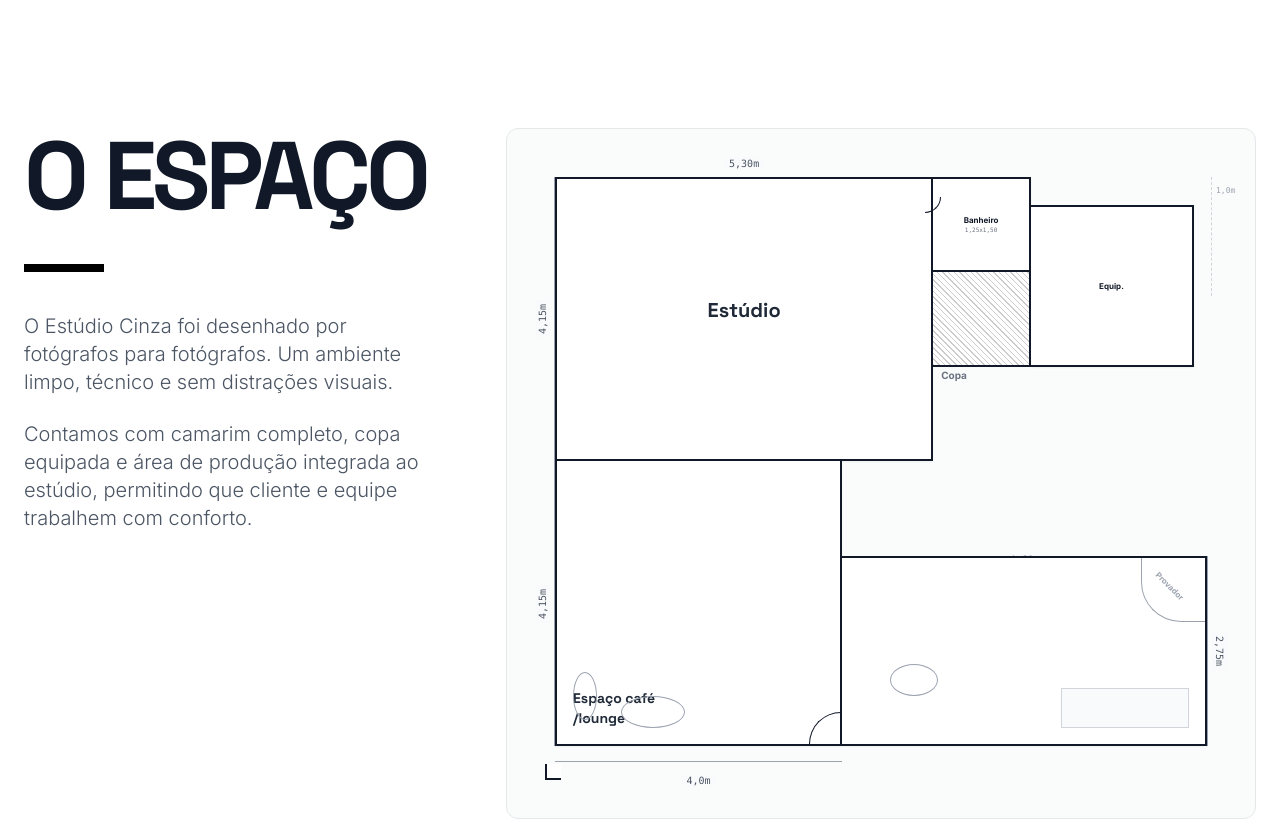
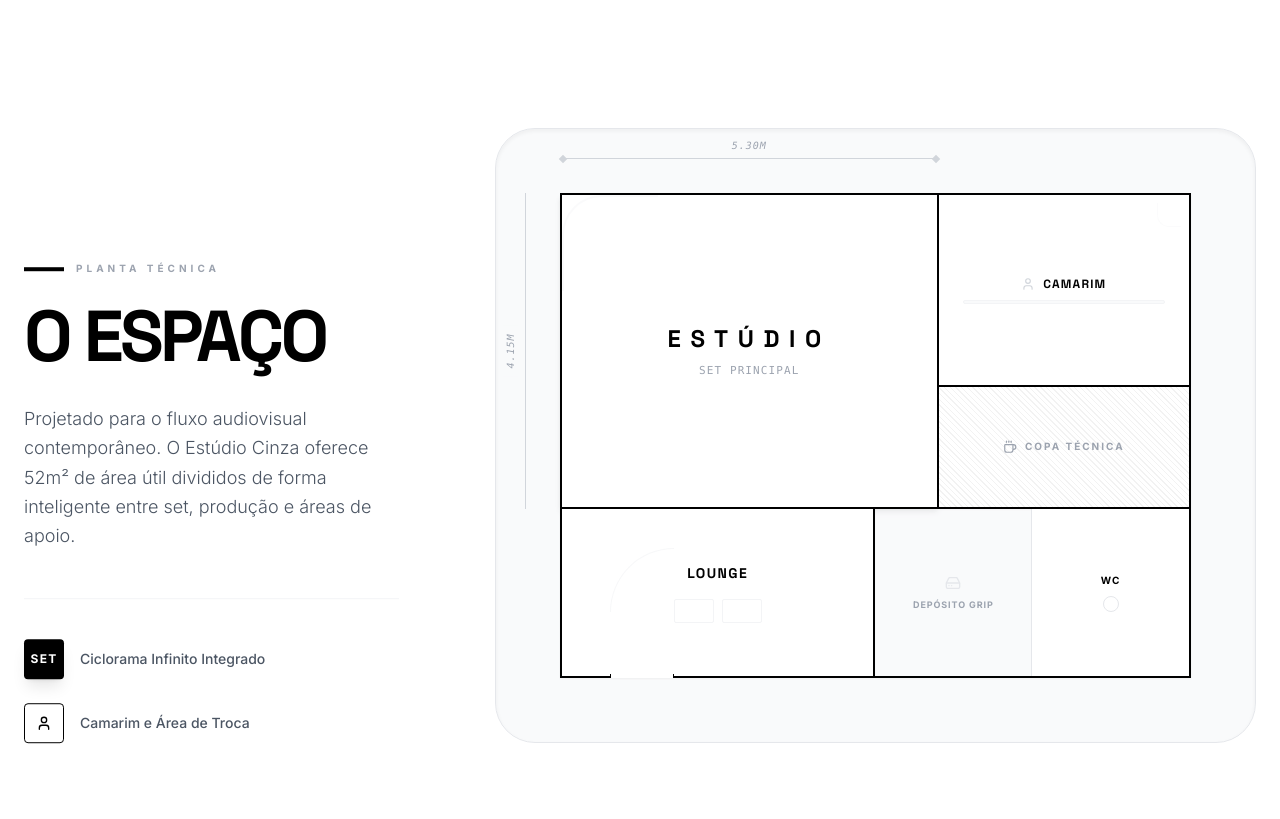
Before and after one commit to Gpanazio/estudiocinza, a React (Vite) app: page / in a window 1280 px wide. Shown: the part 800-1619 px from the top of the page. Built offline with nearby package versions, Linux system fonts and the light colour scheme.

Commit message:
Update Services.tsx

```diff
--- a/components/Services.tsx
+++ b/components/Services.tsx
@@ -1,130 +1,109 @@
 import React from 'react';
+import { Coffee, User, HardDrive } from 'lucide-react';
 
 const Services: React.FC = () => {
   return (
-    <section id="space" className="py-32 bg-transparent px-6 border-b border-cinza-100/50">
-      <div className="max-w-7xl mx-auto">
-        <div className="flex flex-col lg:flex-row gap-20 items-center lg:items-start">
+    <section id="space" className="py-24 md:py-32 bg-transparent px-6 border-b border-gray-100 relative overflow-hidden">
+      <div className="max-w-7xl mx-auto flex flex-col lg:flex-row gap-16 lg:gap-24 items-center lg:items-start">
 
-            {/* LEFT: Description */}
-            <div className="lg:w-1/3 sticky top-32">
-                <h2 className="text-6xl md:text-8xl font-display font-bold text-cinza-900 mb-10 tracking-tighter leading-none whitespace-nowrap">
+          {/* Lado Esquerdo: Descrição */}
+          <div className="lg:w-1/3 sticky top-40 z-20">
+              <div className="flex items-center gap-3 mb-6">
+                  <div className="w-10 h-1 bg-black"></div>
+                  <span className="text-[10px] font-bold uppercase tracking-[0.4em] text-gray-400">Planta Técnica</span>
+              </div>
+              <h2 className="text-5xl md:text-7xl font-display font-bold text-black mb-8 tracking-tighter leading-none">
                   O ESPAÇO
               </h2>
-                <div className="w-20 h-2 bg-black mb-10"></div>
-
-                <p className="text-cinza-600 leading-relaxed mb-6 text-lg md:text-xl font-light">
-                    O Estúdio Cinza foi desenhado por fotógrafos para fotógrafos. Um ambiente limpo, técnico e sem distrações visuais.
+              <p className="text-gray-600 leading-relaxed mb-6 text-lg font-light">
+                  Projetado para o fluxo audiovisual contemporâneo. O Estúdio Cinza oferece 52m² de área útil divididos de forma inteligente entre set, produção e áreas de apoio.
               </p>
-                <p className="text-cinza-600 leading-relaxed text-lg md:text-xl font-light">
-                    Contamos com camarim completo, copa equipada e área de produção integrada ao estúdio, permitindo que cliente e equipe trabalhem com conforto.
-                </p>
+              <div className="flex flex-col gap-6 mt-12 border-t border-gray-100 pt-10">
+                  <div className="flex items-center gap-4">
+                      <div className="w-10 h-10 bg-black text-white rounded flex items-center justify-center font-bold text-xs uppercase tracking-widest shadow-lg">Set</div>
+                      <span className="text-sm text-gray-600 font-medium">Ciclorama Infinito Integrado</span>
+                  </div>
+                  <div className="flex items-center gap-4">
+                      <div className="w-10 h-10 border border-black rounded flex items-center justify-center">
+                          <User size={16} />
+                      </div>
+                      <span className="text-sm text-gray-600 font-medium">Camarim e Área de Troca</span>
+                  </div>
+              </div>
           </div>
 
-            {/* RIGHT: The Blueprint */}
-            <div className="lg:w-2/3 w-full bg-cinza-50/80 backdrop-blur-sm p-6 md:p-12 rounded-xl border border-cinza-200 flex items-center justify-center">
+          {/* Lado Direito: Planta Baixa (Fiel ao mapaestudio.png) */}
+          <div className="lg:w-2/3 w-full bg-gray-50/90 backdrop-blur-md p-6 md:p-16 rounded-[40px] border border-gray-200 flex items-center justify-center shadow-inner relative">
+              <div className="relative w-full aspect-square md:aspect-[1.3/1] select-none text-black">
 
-                 {/* Blueprint Container - Responsive Aspect Ratio */}
-                <div className="relative w-full aspect-square md:aspect-[1.1/1] select-none text-cinza-900">
+                  {/* --- BLOCO SUPERIOR --- */}
 
-                {/* --- MAIN STRUCTURE (Absolute Positioning %) --- */}
-
-                {/* 1. ESTÚDIO (Top Left) */}
-                <div className="absolute top-0 left-0 w-[58%] h-[48%] border-2 border-cinza-900 bg-white hover:bg-cinza-50 transition-colors z-10 flex flex-col justify-center items-center group shadow-sm">
-                    <span className="font-display font-bold text-sm md:text-xl text-cinza-800">Estúdio</span>
-                    <div className="text-[8px] md:text-[10px] text-cinza-500 font-mono mt-1 opacity-0 group-hover:opacity-100 transition-opacity">Ciclorama Infinito</div>
+                  {/* Estúdio / Set (Superior Esquerda) */}
+                  <div className="absolute top-0 left-0 w-[60%] h-[65%] border-2 border-black bg-white hover:bg-gray-50 transition-all duration-500 z-10 flex flex-col justify-center items-center shadow-md overflow-hidden">
+                      <div className="absolute top-0 left-0 w-24 h-24 border-t-2 border-l-2 border-gray-100 rounded-tl-[40px] opacity-40"></div>
+                      <span className="font-display font-bold text-sm md:text-2xl text-black uppercase tracking-[0.4em]">Estúdio</span>
+                      <div className="text-[9px] md:text-[11px] text-gray-400 font-mono mt-2 uppercase tracking-widest">Set Principal</div>
                   </div>
 
-                {/* Dimensions for Studio */}
-                <div className="absolute top-[-20px] left-0 w-[58%] text-center border-b border-cinza-400">
-                    <span className="relative -top-2 bg-cinza-50 px-1 text-[8px] md:text-[10px] font-mono text-cinza-600">5,30m</span>
+                  {/* Camarim (Superior Direita) */}
+                  <div className="absolute top-0 right-0 w-[40%] h-[40%] border-t-2 border-r-2 border-b-2 border-black bg-white z-10 p-6 flex flex-col items-center justify-center shadow-sm">
+                      <div className="flex items-center gap-2 mb-2">
+                          <User size={14} className="text-gray-300" />
+                          <span className="font-display font-bold text-[10px] md:text-xs uppercase tracking-widest">Camarim</span>
                       </div>
-                <div className="absolute top-0 left-[-20px] h-[48%] flex flex-col justify-center items-end border-r border-cinza-400 pr-1">
-                    <span className="bg-cinza-50 py-1 text-[8px] md:text-[10px] font-mono text-cinza-600 [writing-mode:vertical-lr] rotate-180">4,15m</span>
+                      <div className="w-full h-1 bg-gray-50 rounded-full border border-gray-100"></div>
+                      <div className="absolute top-2 right-2 w-6 h-6 border-l border-b border-gray-100 opacity-30 rounded-bl-xl"></div>
                   </div>
 
-
-                {/* 2. LOUNGE (Bottom Left) */}
-                <div className="absolute top-[48%] left-0 w-[44%] h-[48%] border-l-2 border-b-2 border-r-2 border-cinza-900 bg-white hover:bg-cinza-50 transition-colors z-10 p-2 md:p-4 shadow-sm">
-                    <div className="absolute bottom-2 md:bottom-4 left-2 md:left-4 leading-none">
-                        <span className="font-display font-bold text-xs md:text-sm text-cinza-800 block">Espaço café</span>
-                        <span className="font-display font-bold text-xs md:text-sm text-cinza-800 block">/lounge</span>
+                  {/* Copa (Abaixo do Camarim) */}
+                  <div className="absolute top-[40%] right-0 w-[40%] h-[25%] border-r-2 border-b-2 border-black bg-white flex flex-col items-center justify-center z-10 shadow-sm overflow-hidden">
+                      <div className="absolute inset-0 opacity-[0.05]" style={{backgroundImage: 'repeating-linear-gradient(45deg, #000 0, #000 1px, transparent 0, transparent 4px)'}}></div>
+                      <div className="flex items-center gap-2 z-20">
+                          <Coffee size={14} className="text-gray-400" />
+                          <span className="text-[8px] md:text-[10px] font-bold uppercase tracking-[0.2em] text-gray-400">Copa Técnica</span>
                       </div>
-                    {/* Props: Oval Table */}
-                    <div className="absolute bottom-4 left-10 md:left-16 w-10 md:w-16 h-5 md:h-8 border border-cinza-400 rounded-[50%] rotate-0"></div>
-                    <div className="absolute bottom-6 left-2 md:left-4 w-4 md:w-6 h-8 md:h-12 border border-cinza-400 rounded-[50%] rotate-0"></div>
-
-                    {/* Door Arc */}
-                    <div className="absolute bottom-0 right-[-1px] w-6 md:w-8 h-6 md:h-8 border-t border-l border-cinza-900 rounded-tl-full pointer-events-none origin-bottom-right"></div>
                   </div>
 
-                {/* Dimensions for Lounge */}
-                <div className="absolute top-[48%] left-[-20px] h-[48%] flex flex-col justify-center items-end border-r border-cinza-400 pr-1">
-                    <span className="bg-cinza-50 py-1 text-[8px] md:text-[10px] font-mono text-cinza-600 [writing-mode:vertical-lr] rotate-180">4,15m</span>
+                  {/* --- BLOCO INFERIOR --- */}
+
+                  {/* Lounge (Inferior Esquerda) */}
+                  <div className="absolute top-[65%] left-0 w-[50%] h-[35%] border-l-2 border-b-2 border-r-2 border-black bg-white z-10 p-8 shadow-sm flex flex-col justify-center items-center">
+                      <span className="font-display font-bold text-xs md:text-sm uppercase tracking-widest block">Lounge</span>
+                      <div className="mt-4 flex gap-2">
+                          <div className="w-10 h-6 border border-gray-100 rounded-sm"></div>
+                          <div className="w-10 h-6 border border-gray-100 rounded-sm"></div>
                       </div>
-                <div className="absolute bottom-[-20px] left-0 w-[44%] text-center border-t border-cinza-400 pt-1">
-                    <span className="bg-cinza-50 px-1 text-[8px] md:text-[10px] font-mono text-cinza-600">4,0m</span>
-                </div>
-                {/* The little notch on the bottom left corner */}
-                <div className="absolute bottom-[-2px] left-[-2px] w-4 h-4 bg-white border-l-2 border-b-2 border-cinza-900 z-20 translate-y-2 -translate-x-2"></div>
-
-
-                {/* 3. SERVICE BLOCK (Right of Studio) */}
-                <div className="absolute top-0 left-[58%] w-[25%] h-[32%] z-10">
-
-                    {/* Bathroom (Top) */}
-                    <div className="absolute top-0 left-0 w-[60%] h-[50%] border-t-2 border-r-2 border-b-2 border-cinza-900 bg-white flex flex-col items-center justify-center p-1 text-center shadow-sm">
-                        <span className="text-[6px] md:text-[8px] font-bold leading-tight block">Banheiro</span>
-                        <span className="hidden md:block text-[6px] font-mono text-cinza-500">1,25x1,50</span>
-                        {/* Door Arc */}
-                        <div className="absolute top-[20%] left-[-8px] w-3 md:w-4 h-3 md:h-4 border-b border-r border-cinza-900 rounded-br-full"></div>
+                      {/* Porta de Entrada */}
+                      <div className="absolute bottom-[-2px] left-12 w-16 h-1 bg-white border-x border-black z-30"></div>
+                      <div className="absolute bottom-0 left-12 w-16 h-16 border-l border-t border-gray-200 rounded-tl-full -translate-y-full opacity-30 pointer-events-none"></div>
                   </div>
 
-                    {/* Equipamentos (Right of Bathroom) */}
-                    <div className="absolute top-[15%] left-[60%] w-[100%] h-[85%] border-t-2 border-r-2 border-b-2 border-cinza-900 bg-white flex items-center justify-center p-1 text-center shadow-sm z-20 hover:bg-cinza-50 transition-colors">
-                        <span className="text-[6px] md:text-[8px] font-bold [writing-mode:vertical-lr] md:[writing-mode:horizontal-tb]">Equip.</span>
+                  {/* Suporte: Depósito + WC (Inferior Direita) */}
+                  <div className="absolute top-[65%] left-[50%] w-[50%] h-[35%] border-b-2 border-r-2 border-black bg-gray-50/50 z-10 flex shadow-sm">
+                      <div className="w-1/2 border-r border-gray-200 flex flex-col items-center justify-center p-4 text-center">
+                           <HardDrive size={16} className="text-gray-200 mb-2" />
+                           <span className="text-[7px] md:text-[9px] font-bold uppercase leading-tight tracking-widest text-gray-400">Depósito Grip</span>
+                      </div>
+                      <div className="w-1/2 flex flex-col items-center justify-center p-4 text-center bg-white">
+                           <span className="text-[8px] md:text-[10px] font-bold uppercase tracking-widest">WC</span>
+                           <div className="mt-2 w-4 h-4 border border-gray-200 rounded-full"></div>
+                      </div>
                   </div>
 
-                    {/* Copa (Below Bathroom - Hatched) */}
-                    <div className="absolute top-[50%] left-0 w-[60%] h-[50%] border-r-2 border-b-2 border-cinza-900 bg-white flex items-center justify-center overflow-hidden">
-                        <div className="absolute inset-0 opacity-20" style={{backgroundImage: 'repeating-linear-gradient(45deg, #000 0, #000 1px, transparent 0, transparent 4px)'}}></div>
+                  {/* Cotas Técnicas */}
+                  <div className="absolute top-[-35px] left-0 w-[60%] flex items-center justify-center">
+                      <div className="h-[1px] bg-gray-300 w-full relative">
+                          <div className="absolute left-0 top-1/2 -translate-y-1/2 w-1.5 h-1.5 bg-gray-300 rotate-45"></div>
+                          <div className="absolute right-0 top-1/2 -translate-y-1/2 w-1.5 h-1.5 bg-gray-300 rotate-45"></div>
+                          <span className="absolute -top-5 left-1/2 -translate-x-1/2 text-[10px] font-mono text-gray-400 bg-gray-50 px-2 tracking-widest uppercase italic">5.30m</span>
                       </div>
-                    <span className="absolute -bottom-4 left-1 md:left-2 text-[8px] md:text-[10px] font-bold text-cinza-500">Copa</span>
-
+                  </div>
+                  <div className="absolute top-0 left-[-35px] h-[65%] flex items-center">
+                      <div className="w-[1px] bg-gray-300 h-full relative">
+                          <span className="absolute left-[-22px] top-1/2 -translate-y-1/2 text-[10px] font-mono text-gray-400 [writing-mode:vertical-lr] rotate-180 bg-gray-50 py-2 tracking-widest uppercase italic">4.15m</span>
+                      </div>
                   </div>
 
-
-                {/* 4. CAMARIM (Right Side - Bottom) */}
-                <div className="absolute top-[64%] left-[44%] right-0 h-[32%] border-t-2 border-r-2 border-b-2 border-cinza-900 bg-white hover:bg-cinza-50 transition-colors z-10 p-3 md:p-6 flex flex-col justify-end items-end shadow-sm">
-
-                    <span className="font-display font-bold text-sm md:text-lg">Camarim</span>
-
-                    {/* Provador (Curved Corner Top Right) */}
-                    <div className="absolute top-0 right-0 w-10 md:w-16 h-10 md:h-16 border-l border-b border-cinza-400 rounded-bl-[20px] md:rounded-bl-[40px] flex items-center justify-center">
-                        <span className="text-[6px] md:text-[8px] font-bold text-cinza-400 rotate-45 -mt-1 md:-mt-2 -ml-1 md:-ml-2">Provador</span>
-                    </div>
-
-                    {/* Furniture: Oval Table */}
-                    <div className="absolute bottom-8 md:bottom-12 left-8 md:left-12 w-8 md:w-12 h-6 md:h-8 border border-cinza-400 rounded-[50%]"></div>
-
-                    {/* Horizontal Table Box */}
-                    <div className="absolute bottom-2 md:bottom-4 right-2 md:right-4 w-20 md:w-32 h-6 md:h-10 border border-cinza-300 bg-cinza-50"></div>
-                </div>
-
-                {/* Dimensions for Camarim */}
-                <div className="absolute top-[64%] left-[44%] w-[56%] border-t border-cinza-400 text-center">
-                    <span className="relative -top-3 bg-cinza-50 px-1 text-[8px] md:text-[10px] font-mono text-cinza-600">4,60m</span>
-                </div>
-                <div className="absolute top-[64%] right-[-20px] h-[32%] flex flex-col justify-center border-l border-cinza-400 pl-1">
-                    <span className="bg-cinza-50 py-1 text-[8px] md:text-[10px] font-mono text-cinza-600 [writing-mode:vertical-lr]">2,75m</span>
-                </div>
-
-                {/* Vertical Spacer Line for the right side gap */}
-                <div className="absolute top-0 right-[-5px] h-[20%] border-l border-dashed border-cinza-300">
-                        <span className="absolute top-2 left-1 text-[6px] md:text-[8px] text-cinza-400 font-mono">1,0m</span>
-                </div>
-
-                </div>
               </div>
           </div>
       </div>
```
Lines whose indentation alone changed are shown as unchanged.
